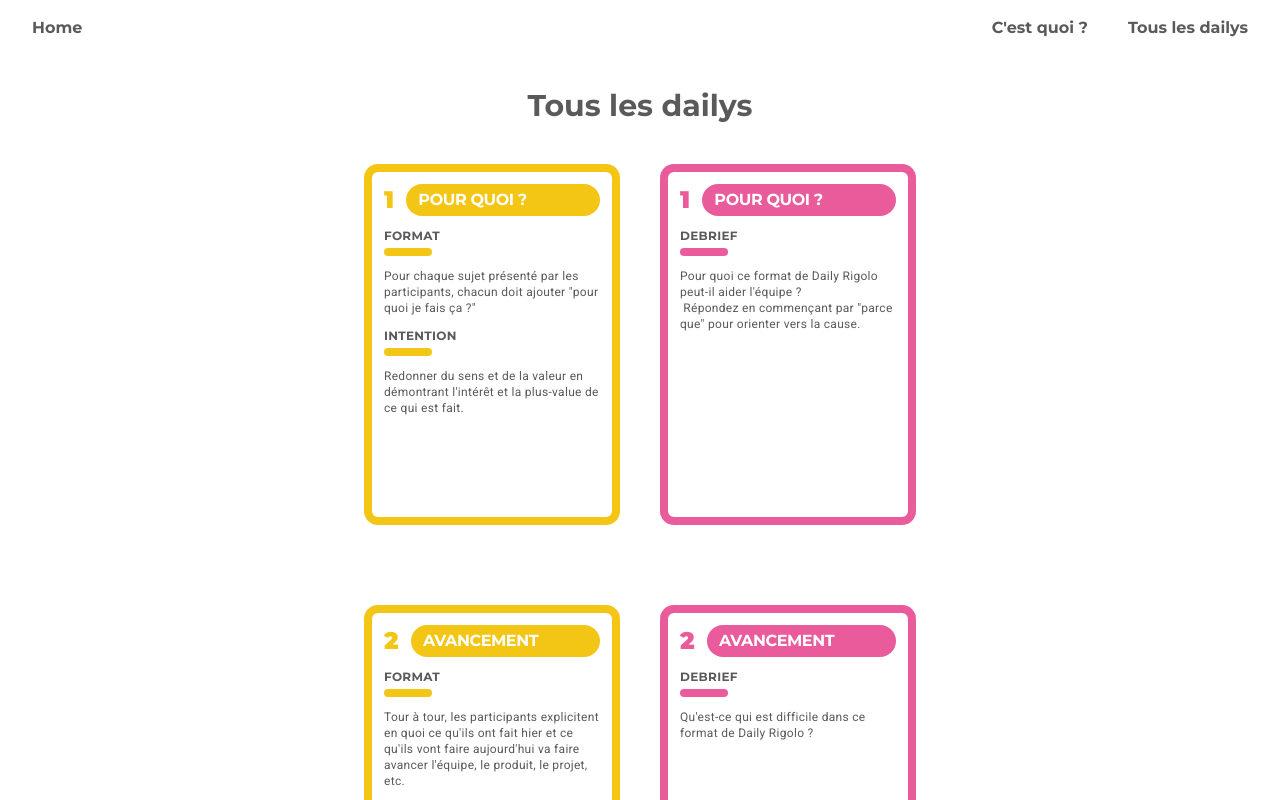
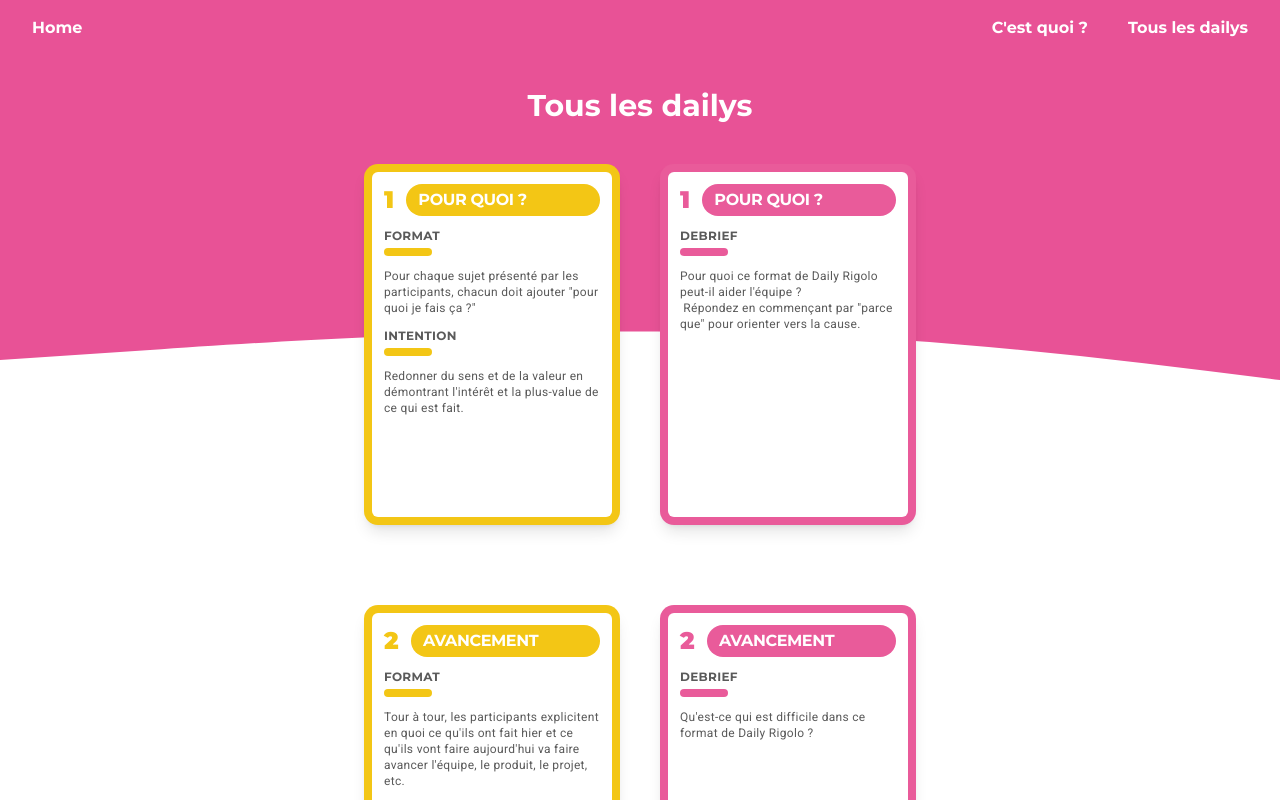
Before and after one commit to pedrofgsrj/dailys-rigolos, a Vue app: page /list in a window 1280 px wide. Shown: the top 800 px of the page. Built offline with nearby package versions, Linux system fonts and the light colour scheme.

Commit message:
Add wave background

```diff
--- a/index.html
+++ b/index.html
@@ -1,5 +1,5 @@
 <!DOCTYPE html>
-<html lang="fr" class="h-full">
+<html lang="fr">
   <head>
     <meta charset="UTF-8">
     <link rel="icon" href="/favicon.ico">
@@ -7,7 +7,7 @@
     <title>Les Dailys Rigolos</title>
   </head>
   <body>
-    <div id="app"></div>
+    <div id="app" class="h-full"></div>
     <script type="module" src="/src/main.ts"></script>
   </body>
 </html>
--- a/src/App.vue
+++ b/src/App.vue
@@ -3,7 +3,7 @@ import { RouterView } from "vue-router";
 </script>
 
 <template>
-  <header class="flex items-center justify-between py-4 px-8">
+  <header class="flex items-center justify-between py-4 px-8 text-white">
     <router-link :to="{ name: 'home' }" class="font-title hover:underline">Home</router-link>
     <nav>
       <ul class="flex gap-10 font-title">
--- a/src/components/DailyCard.vue
+++ b/src/components/DailyCard.vue
@@ -1,7 +1,7 @@
 <template>
   <div
     :style="{ '--card-color': modeColorMap[mode] }"
-    class="p-3 m-2 space-y-3 rounded-md relative bg-white text-xs tracking-wide before:bg-[var(--card-color)] before:rounded-[14px] before:-inset-2 before:absolute before:-z-10"
+    class="p-3 m-2 space-y-3 rounded-md relative bg-white text-xs text-theme-gray tracking-wide before:bg-[var(--card-color)] before:rounded-[14px] before:-inset-2 before:absolute before:-z-10 before:shadow-lg"
   >
     <template v-if="faceUp">
       <h2 class="flex items-center gap-3 font-title">
--- a/src/router/index.ts
+++ b/src/router/index.ts
@@ -1,5 +1,6 @@
 import { createRouter, createWebHistory } from "vue-router";
 import HomeView from "@/views/HomeView.vue";
+import DailyListView from "@/views/DailyListView.vue";
 
 const router = createRouter({
   history: createWebHistory(import.meta.env.BASE_URL),
@@ -10,17 +11,9 @@ const router = createRouter({
       component: HomeView,
     },
     {
-      path: "/about",
-      name: "about",
-      // route level code-splitting
-      // this generates a separate chunk (About.[hash].js) for this route
-      // which is lazy-loaded when the route is visited.
-      component: () => import("../views/AboutView.vue"),
-    },
-    {
       path: "/list",
       name: "dailyList",
-      component: () => import("../views/DailyListView.vue"),
+      component: DailyListView,
     },
   ],
 });
--- a/src/style.css
+++ b/src/style.css
@@ -9,8 +9,18 @@
     --color-theme-gray: 90 90 90;
   }
 
-  html {
-    @apply text-theme-gray;
+  html,
+  body {
+    @apply h-full;
+  }
+
+  #app {
+    @apply h-full;
+    @apply relative;
+    @apply z-0;
+    @apply bg-no-repeat;
+    background-image: url(@/assets/wave-bg.svg);
+    background-size: auto 75vh;
   }
 }
 
--- a/src/views/DailyListView.vue
+++ b/src/views/DailyListView.vue
@@ -1,6 +1,6 @@
 <template>
   <main class="p-8 space-y-10">
-    <h1 class="text-3xl text-center font-title">Tous les dailys</h1>
+    <h1 class="text-3xl text-center font-title text-white">Tous les dailys</h1>
     <ul class="space-y-20">
       <li v-for="daily in dailys" :key="daily.number" class="grid grid-cols-[repeat(2,auto)] gap-10 justify-center">
         <DailyCard :daily="daily" face-up :mode="DailyCardMode.FORMAT_INTENTION" class="w-60 aspect-[16/23]" />
```
Also changed, not shown: src/assets/wave-bg.svg (added).
